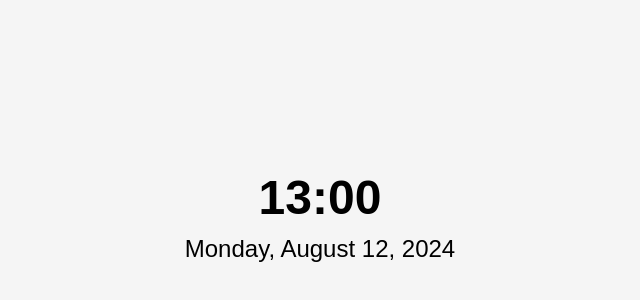
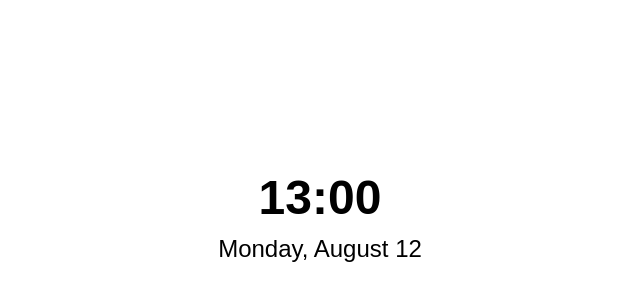
Before and after one commit to v1c-lfve/widjet-notion, a plain HTML site: page index.html in a window 1280 px wide. Shown: the part 184-484 px from the top of the page, without its empty margins (320-960 px from the left). Drawn offline with Linux system fonts and the light colour scheme.

Commit message:
Update index.html

```diff
--- a/index.html
+++ b/index.html
@@ -10,7 +10,7 @@
             align-items: center;
             height: 100vh;
             margin: 0;
-            background-color: #f5f5f5;
+            background-color: #ffffff;
             font-family: Arial, sans-serif;
             text-align: center;
         }
@@ -33,7 +33,7 @@
     <script>
         function updateTime() {
             const now = new Date();
-            const options = { weekday: 'long', year: 'numeric', month: 'long', day: 'numeric' };
+            const options = { weekday: 'long', month: 'long', day: 'numeric' }; // Removed 'year' from options
             const timeString = now.toLocaleTimeString('en-GB', { hour: '2-digit', minute: '2-digit', hour12: false });
             const dateString = now.toLocaleDateString('en-US', options);
 
```
